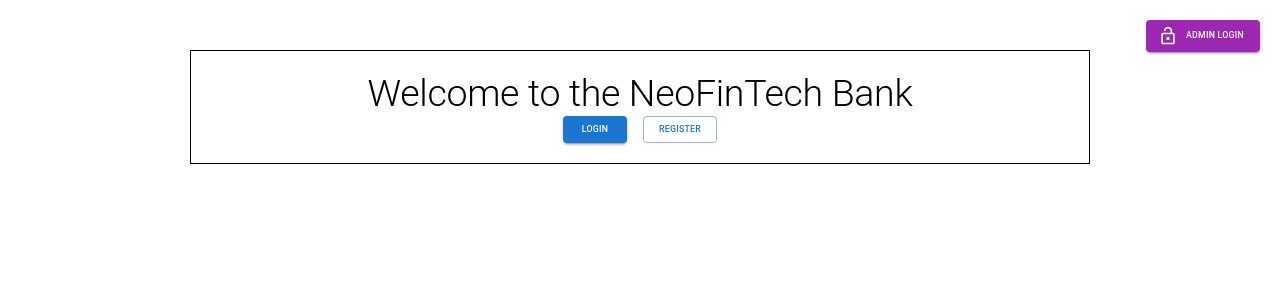
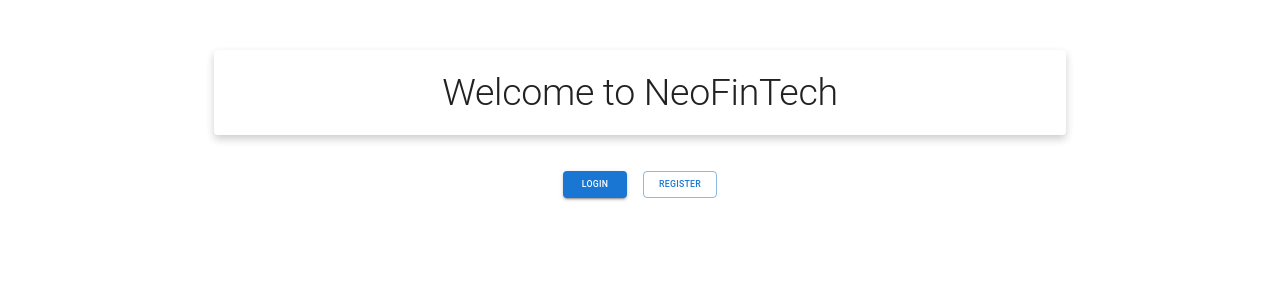
Before and after one commit to BANK-APP-GROUP-4/frontend, a React (Create React App) app: page / in a window 1280 px wide. Shown: the top 300 px of the page. Built offline with nearby package versions, Linux system fonts and the light colour scheme.

Commit message:
Update HomeScreen.js

```diff
--- a/src/screens/HomeScreen.js
+++ b/src/screens/HomeScreen.js
@@ -1,44 +1,45 @@
 import React from "react";
 import { Link } from "react-router-dom";
-import { Container, Typography, Button, Grid } from "@mui/material";
+import { Container, Typography, Button, Grid, Paper } from "@mui/material";
 import { LockOpen } from "@mui/icons-material";
 
 const HomeScreen = () => {
     const isLoggedIn = localStorage.getItem("customer_token") ? true : false;
 
     return (
-        <Container maxWidth="md" style={{ textAlign: "center", border: "1px solid black", padding: "20px", marginTop: "5rem" }}>
-            <Typography variant="h2">Welcome to the NeoFinTech Bank</Typography>
-            <Grid container spacing={2} justifyContent="center">
+        <Container maxWidth="md" style={{ textAlign: "center", marginTop: "5rem" }}>
+            <Paper elevation={3} style={{ padding: "20px", boxShadow: "0px 4px 8px rgba(0, 0, 0, 0.2)" }}>
+                <Typography variant="h2">Welcome to NeoFinTech</Typography>
+            </Paper>
+            <Grid container spacing={2} justifyContent="center" style={{ marginTop: "2rem" }}>
                 {isLoggedIn ? (
+                    <>
                         <Grid item>
                             <Button component={Link} to="/customer/dashboard" variant="contained" color="primary">
                                 Dashboard
                             </Button>
                         </Grid>
+                        <Grid item>
+                            <Button component={Link} to="/admin/login" variant="contained" color="secondary" startIcon={<LockOpen />} >
+                                Admin Login
+                            </Button>
+                        </Grid>
+                    </>
                 ) : (
+                    <>
                         <Grid item>
                             <Button component={Link} to="/customer/login" variant="contained" color="primary">
                                 Login
                             </Button>
                         </Grid>
-                )}
                         <Grid item>
                             <Button component={Link} to="/customer/register" variant="outlined" color="primary">
                                 Register
                             </Button>
                         </Grid>
+                    </>
+                )}
             </Grid>
-            <Button
-                component={Link}
-                to="/admin/login"
-                variant="contained"
-                color="secondary"
-                style={{ position: "absolute", top: "20px", right: "20px" }}
-                startIcon={<LockOpen />}
-            >
-                Admin Login
-            </Button>
         </Container>
     );
 };
```
Lines whose indentation alone changed are shown as unchanged.
